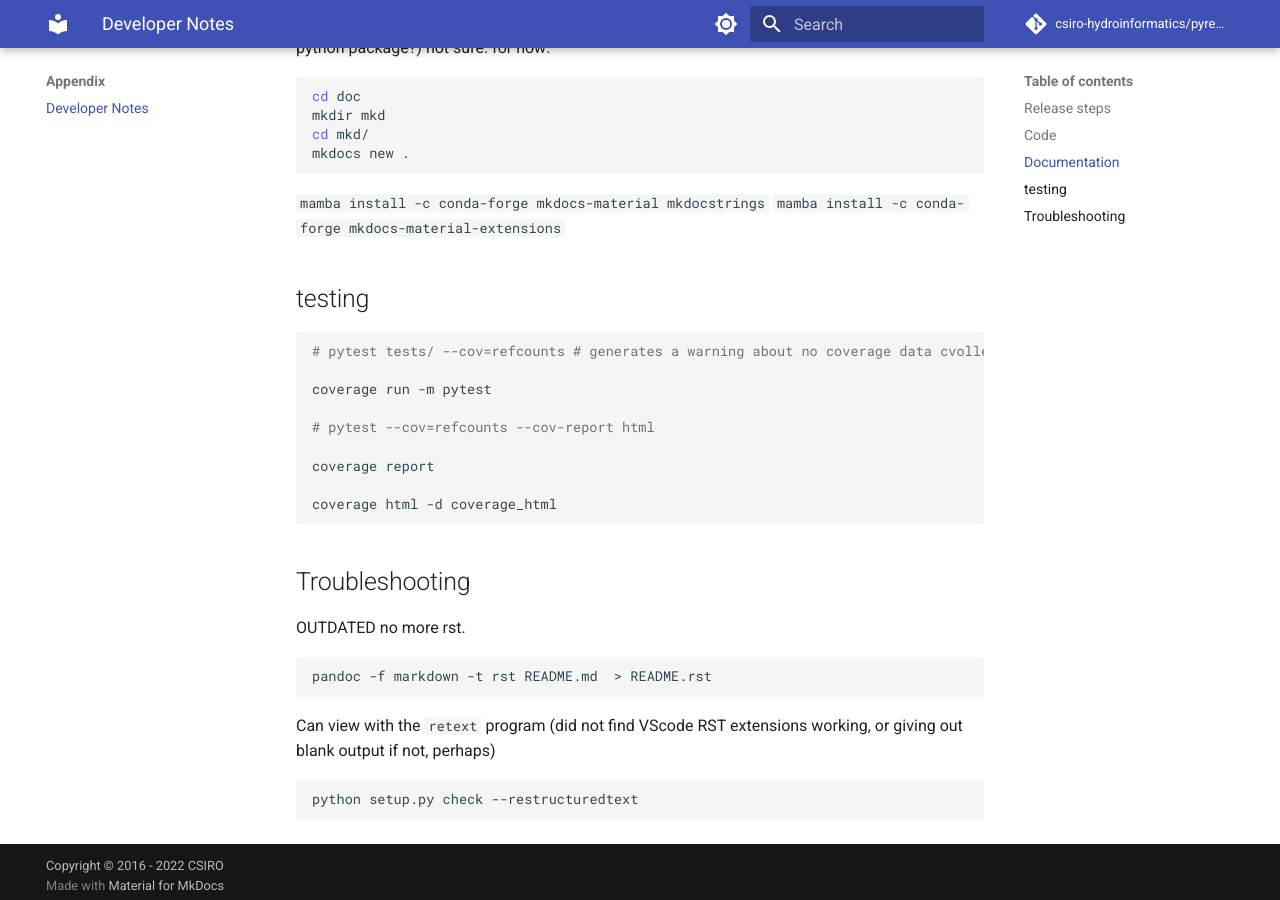
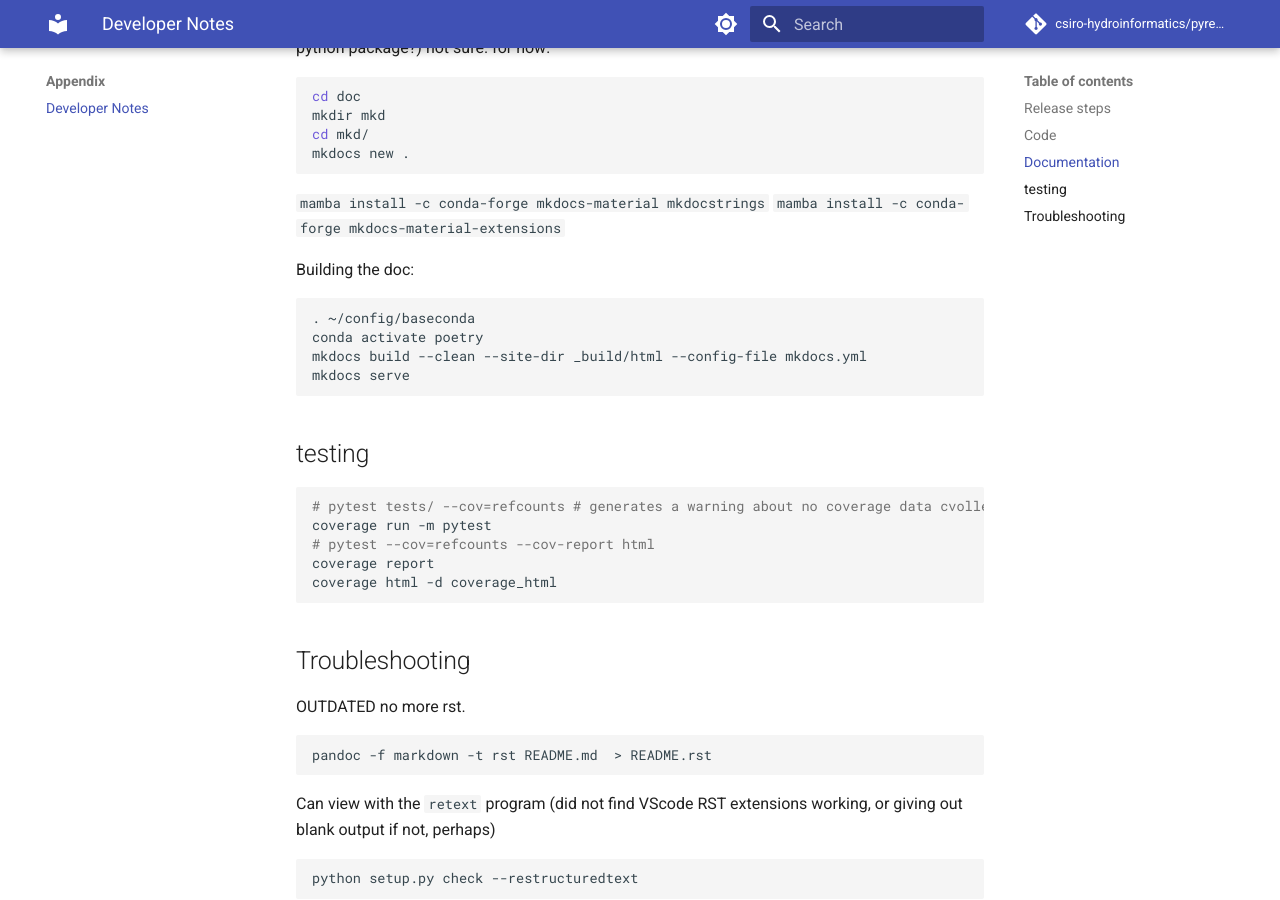
Before and after one commit to csiro-hydroinformatics/pyrefcount, an MkDocs documentation site: the page built from docs/tech_notes.md, in a window 1280 px wide and 900 px high, scrolled down 1463 px. Built offline with MkDocs 1.6.1 and Material for MkDocs 9.7.7, drawn with Linux system fonts in a browser that asks for light colours; comment, search, counter and statistics services are not loaded.

Commit message:
Minor changes to the documentation

````diff
--- a/docs/tech_notes.md
+++ b/docs/tech_notes.md
@@ -70,17 +70,22 @@ mkdocs new .
 `mamba install -c conda-forge mkdocs-material mkdocstrings`
 `mamba install -c conda-forge mkdocs-material-extensions`
 
+Building the doc:
+
+```sh
+. ~/config/baseconda
+conda activate poetry
+mkdocs build --clean --site-dir _build/html --config-file mkdocs.yml
+mkdocs serve
+```
+
 ## testing
 
 ```sh
 # pytest tests/ --cov=refcounts # generates a warning about no coverage data cvollected
-
 coverage run -m pytest
-
 # pytest --cov=refcounts --cov-report html
-
 coverage report
-
 coverage html -d coverage_html
 ```
 
````
Also changed, not shown: README.md (+1 -1 lines), docs/index.md (+1 -1 lines), docs/usage-and-applications.md (+1 -1 lines), 2 other files.
